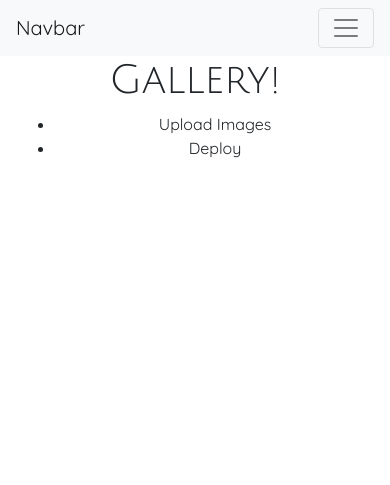
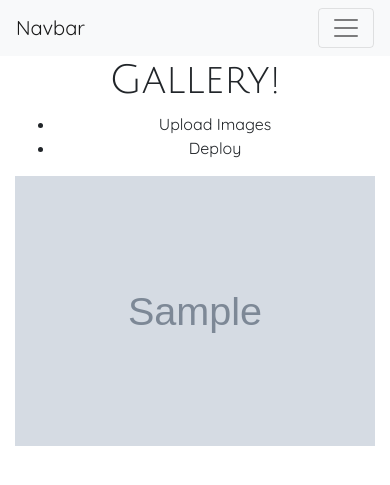
Before and after one commit to SamNgigi/Gallery, a Django app: page / in a window 390 px wide. Shown: the top 485 px of the page. Run offline with Django 3.2, Linux system fonts and the light colour scheme; tables that the repository leaves empty hold one stand-in row (values such as "Sample post"); grey boxes marked "Sample" are stand-in pictures; some libraries are stand-ins or nearby versions.

Commit message:
Images displaying

```diff
--- a/gallery/index/templates/index.html
+++ b/gallery/index/templates/index.html
@@ -1,6 +1,4 @@
-{% extends 'base.html' %}
-{{block.super}}
-{% block content %}
+{% extends 'base.html' %} {{block.super}} {% block content %}
 <div class="container">
   <h1 class="text-center">Gallery!</h1>
   <ul>
@@ -9,6 +7,16 @@
   </ul>
 </div>
 <div class="container">
-
+  <div class="row">
+    {% for photo in photos %}
+    <div class="col-xs-6 col-sm-6 col-md-6 col-lg-6">
+      <img src="{{photo.image.url}}" alt="test" class="img-fluid">
+    </div>
+    {% empty %}
+    <div class="col-xs-12 col-sm-12 col-md-12 col-lg-12">
+      <h2 class="text-center">No pics yet</h2>
+    </div>
+    {% endfor %}
+  </div>
 </div>
 {% endblock %}
```
Also changed, not shown: gallery/media/gallery/mercedes-benz-300-sl-roadster-01.jpg (added). Lines whose indentation alone changed are shown as unchanged.
